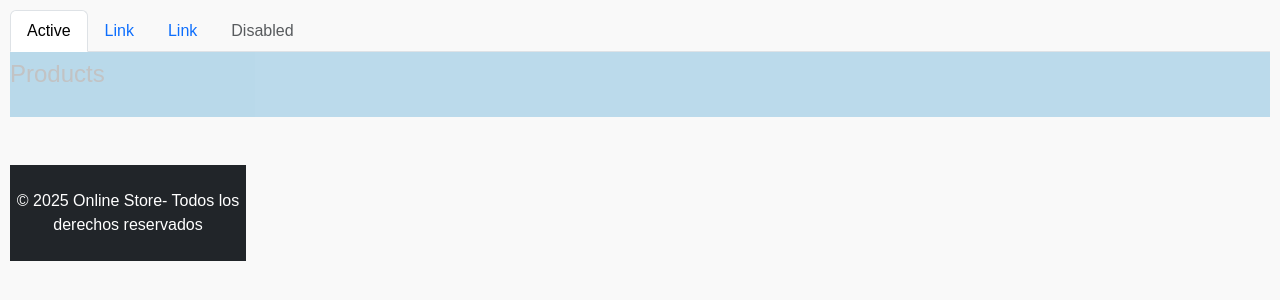
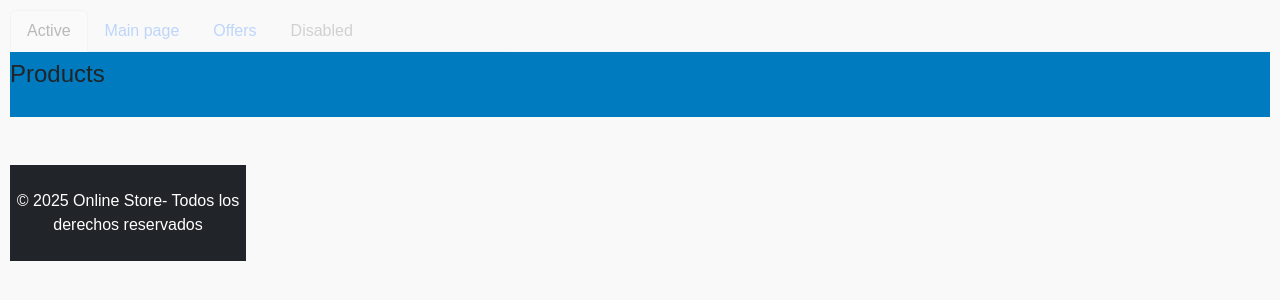
Before and after one commit to DevelopAlma/OnlineStore, a plain HTML site: page index.html in a window 1280 px wide. Drawn offline with nearby package versions, Linux system fonts and the light colour scheme; no server answers.

Commit message:
adding menu

```diff
--- a/index.html
+++ b/index.html
@@ -9,23 +9,23 @@
 </head>
 <body>
 
-
+<div class="opacity-25">
 <ul class="nav nav-tabs">
   <li class="nav-item">
     <a class="nav-link active" aria-current="page" href="#">Active</a>
   </li>
   <li class="nav-item">
-    <a class="nav-link" href="#">Link</a>
+    <a class="nav-link" href="#">Main page</a>
   </li>
   <li class="nav-item">
-    <a class="nav-link" href="#">Link</a>
+    <a class="nav-link" href="#">Offers</a>
   </li>
   <li class="nav-item">
     <a class="nav-link disabled" aria-disabled="true">Disabled</a>
   </li>
 </ul>
 
-<div class="opacity-25">
+</div>
     <nav class="navbar">
         <div class="">
 
```
